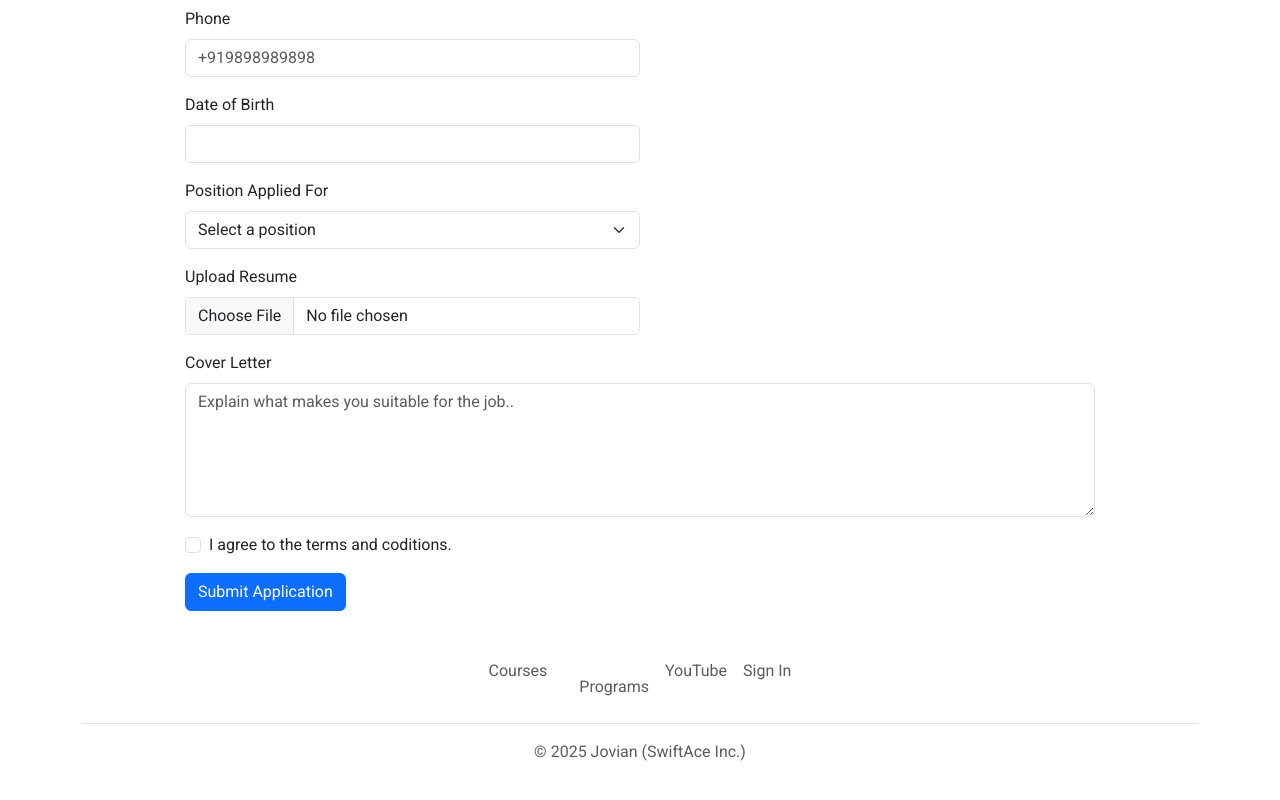
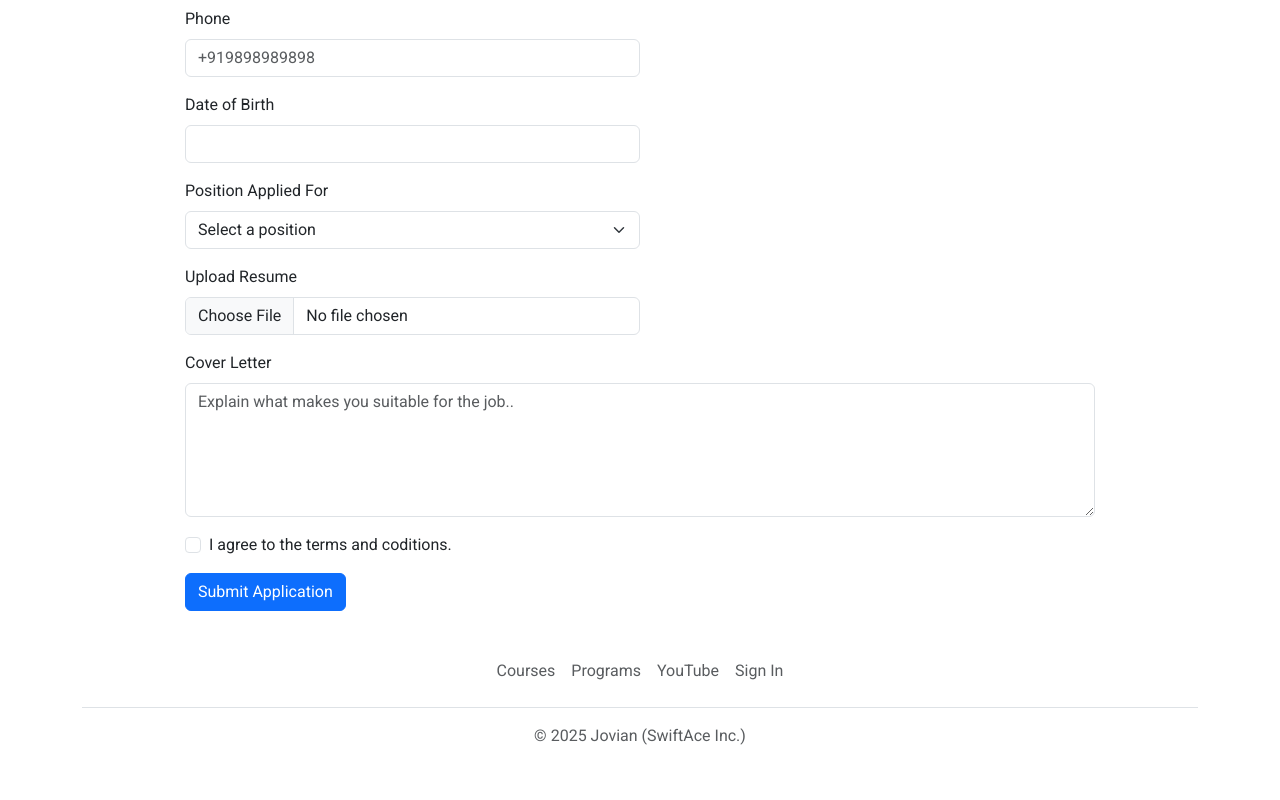
Before and after one commit to OlajuwonAina/jovian-careers-bootstrap-live, a plain HTML site: page src/index.html in a window 1280 px wide. Shown: the part 1056-1856 px from the top of the page. Drawn offline with nearby package versions, Linux system fonts and the light colour scheme.

Commit message:
Fix error

```diff
--- a/src/index.html
+++ b/src/index.html
@@ -260,7 +260,7 @@
     <div class="container">
         <footer class="py-3 my-4">
           <ul class="nav justify-content-center border-bottom pb-3 mb-3">
-            <li class="nav-item"><a href="https://jovian.com/learn" class="nav-link px-2 text-body-secondary" target="_blank">Courses</li>
+            <li class="nav-item"><a href="https://jovian.com/learn" class="nav-link px-2 text-body-secondary" target="_blank">Courses</a></li>
             <li class="nav-item"><a href="https://jovian.com/learn" class="nav-link px-2 text-body-secondary" target="_blank">Programs</a></li>
             <li class="nav-item"><a href="https://youtube.com/@jovianhq" class="nav-link px-2 text-body-secondary" target="_blank">YouTube</a></li>
             <li class="nav-item"><a href="https://jovian.com/login" class="nav-link px-2 text-body-secondary" target="_blank">Sign In</a></li>
```
